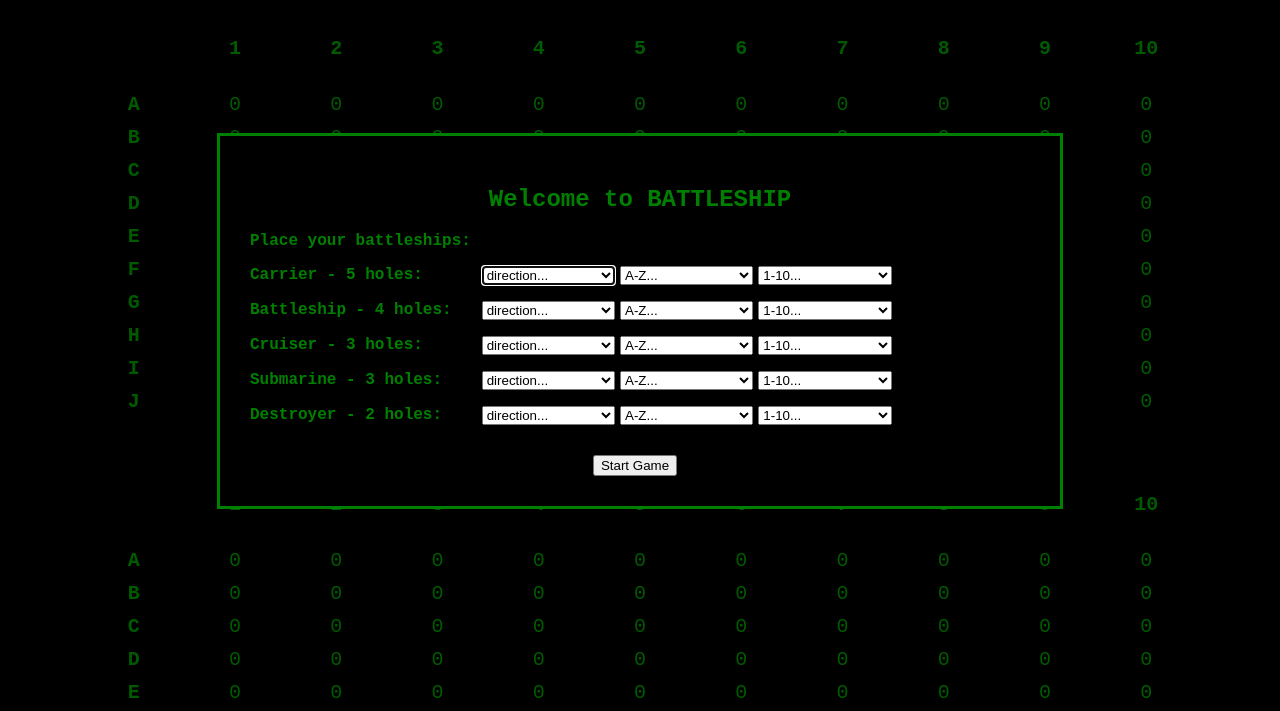
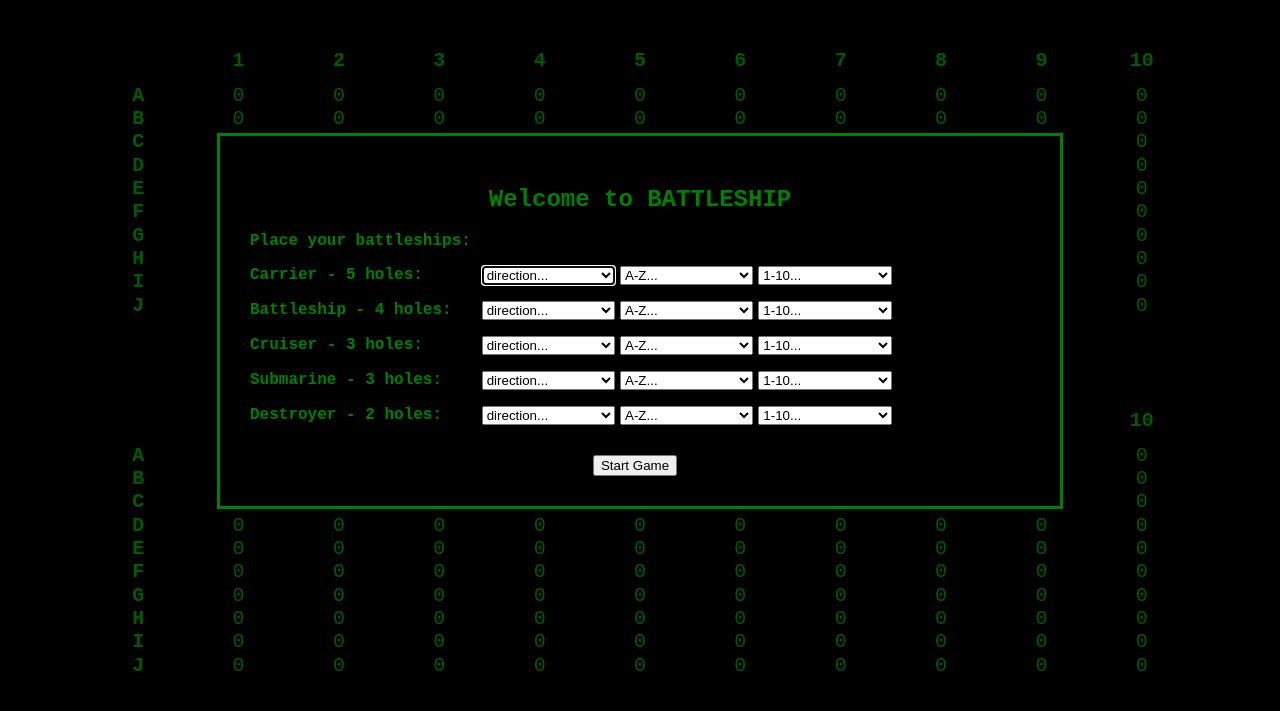
Before and after one commit to Lisa-Fink/Battleship, a website built with webpack: page dist/index.html in a window 1280 px wide. Shown: the part 79-790 px from the top of the page. Built offline with nearby package versions, Linux system fonts and the light colour scheme.

Commit message:
Center board tiles

```diff
--- a/src/style.css
+++ b/src/style.css
@@ -19,12 +19,15 @@ h2 {
     grid-template-columns: 1fr repeat(10, 1fr);
     grid-template-rows: 2fr repeat(10, 1fr);
     padding: 40px 80px;
-    gap: 10px;
+    min-height: 35vh;
+
 }
 
 .box > div {
     font-size: 20px;
-    text-align: center;
+    display:flex;
+    align-items: center;
+    justify-content: center;
 }
 
 .ship {
```
